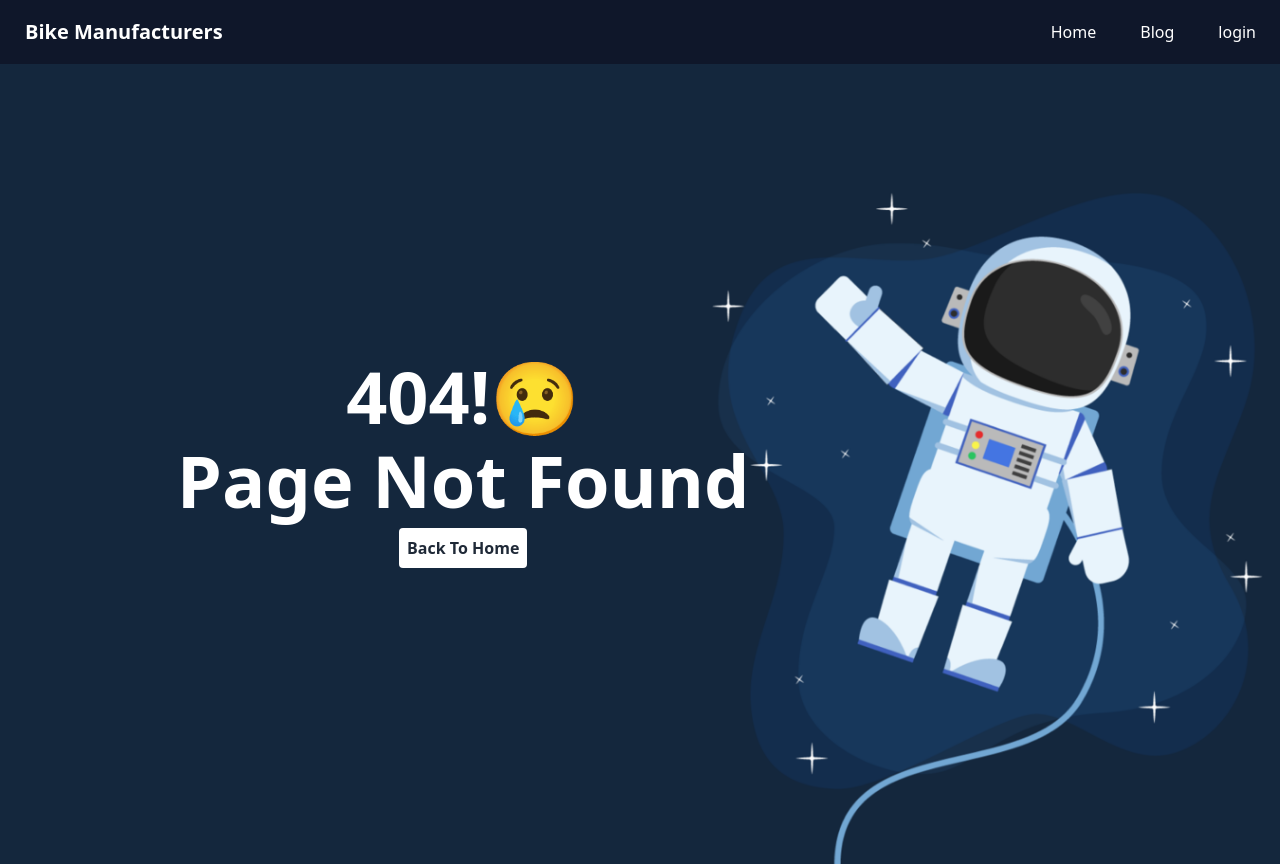
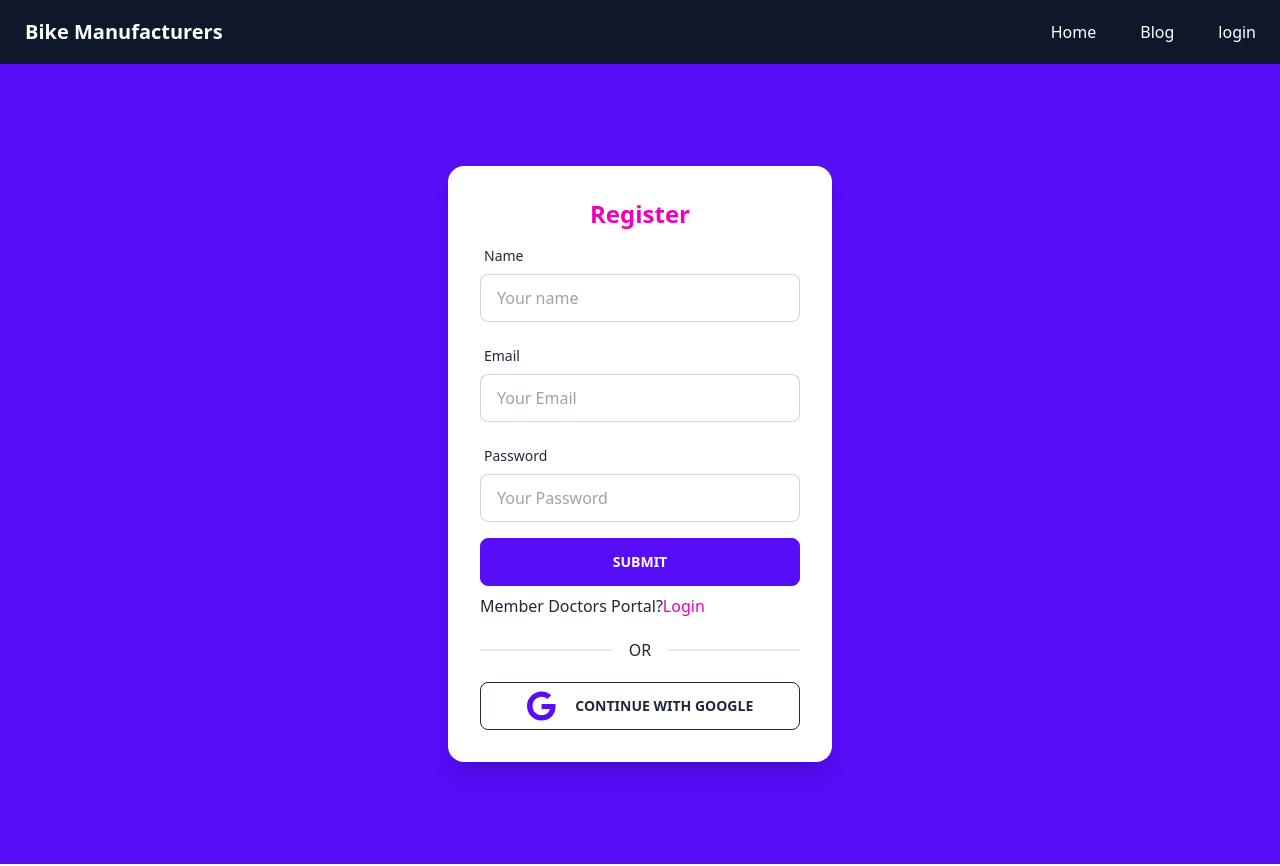
Before and after one commit to SaymanRabbi/Bike-manufacturer-client, a React (Create React App) app: page /register in a window 1280 px wide. Before the commit this address had no page. Shown: the top 866 px of the page. Built offline with nearby package versions, Linux system fonts and the light colour scheme; no server answers.

Commit message:
add register form

```diff
--- a/src/App.js
+++ b/src/App.js
@@ -10,6 +10,7 @@ import Login from './Pages/Login/Login';
 import Footer from './Pages/Shared/Footer/Footer';
 import NotFound from './Pages/NotFound/NotFound';
 import Product from './Pages/Home/Product';
+import Register from './Pages/Login/Register';
 
 function App() {
   return (
@@ -20,6 +21,7 @@ function App() {
           <Route path='/' element={<Home></Home>}></Route>
           <Route path='/blog' element={<Blog></Blog>}></Route>
           <Route path='/login' element={<Login></Login>}></Route>
+          <Route path='/register' element={<Register></Register>}></Route>
           <Route path='*' element={<NotFound></NotFound>}></Route>
           <Route path='/product/:id' element={<Product></Product>}></Route>
         </Routes>
--- a/src/Pages/Home/Product.js
+++ b/src/Pages/Home/Product.js
@@ -94,10 +94,10 @@ const Product = () => {
           <textarea type="text" placeholder='Your Address' name='address' class="input input-bordered" required/>
         </div>
         <div class="form-control mb-3">
-          <input type="number" placeholder='Minimun Add 5 Product'  class="input input-bordered" onChange={(e)=>setInputQuentity(e.target.value)}  required/>
+          <input type="number" placeholder={`Minimun Add ${minquantity} Product`}  class="input input-bordered" onChange={(e)=>setInputQuentity(e.target.value)}  required/>
         </div>
         <div class="form-control mt-6">
-          <button class="btn btn-primary" disabled={quentityValue<minquantityvalue}>Confirm Order</button>
+          <button class="btn btn-primary" disabled={quentityValue<minquantityvalue||quentityValue>productquentity}>Confirm Order</button>
         </div>
         </form>
       </div>
--- a/src/Pages/Login/Login.js
+++ b/src/Pages/Login/Login.js
@@ -5,7 +5,7 @@ import { FontAwesomeIcon } from '@fortawesome/react-fontawesome'
 import { faGoogle } from '@fortawesome/free-brands-svg-icons'
 import auth from '../../firebase.init.js'
 import { useSignInWithGoogle } from 'react-firebase-hooks/auth';
-import { useNavigate } from 'react-router-dom';
+import { Link, useNavigate } from 'react-router-dom';
 import Loading from '../Shared/Loading/Loading';
 const Login = () => {
     const navigate = useNavigate()
@@ -78,6 +78,7 @@ const Login = () => {
 
                     </form>
                     <div class="divider">OR</div>
+                    <Link to='/register' className='text-center text-primary mb-3'>Dont Have Account? Register</Link>
                     <button onClick={()=>signInWithGoogle()} className="btn btn-outline flex gap-5"><FontAwesomeIcon className=' text-primary text-3xl' icon={faGoogle}></FontAwesomeIcon> CONTINUE WITH GOOGLE</button>
                 </div>
         </div>
--- /dev/null
+++ b/src/Pages/Login/Register.js
@@ -0,0 +1,156 @@
+import React, { useEffect } from 'react';
+
+import { FontAwesomeIcon } from '@fortawesome/react-fontawesome'
+import { faGoogle } from '@fortawesome/free-brands-svg-icons'
+import { useCreateUserWithEmailAndPassword,useSignInWithGoogle, useUpdateProfile} from 'react-firebase-hooks/auth';
+import auth from '../../firebase.init';
+import { useForm } from "react-hook-form";
+import { Link, useNavigate } from 'react-router-dom';
+import Loading from '../Shared/Loading/Loading';
+const Register = () => {
+    // let location = useLocation();
+    const navigate = useNavigate()
+    // let from = location.state?.from?.pathname || "/";
+    const { register, handleSubmit, watch, formState: { errors } } = useForm();
+    const [signInWithGoogle, gUser, gLoading] = useSignInWithGoogle(auth);
+    const [
+        createUserWithEmailAndPassword,
+        user,
+        loading,
+    ] = useCreateUserWithEmailAndPassword(auth);
+
+    const [updateProfile, updating] = useUpdateProfile(auth);
+    useEffect(() => {
+        if (user || gUser) {
+            navigate('/')
+        }
+    },[gUser,user,navigate])
+    if (gLoading||loading||updating) {
+        return <Loading></Loading>
+    }
+    const onSubmit =async data => {
+       await createUserWithEmailAndPassword(data.email, data.password)
+        await updateProfile({ displayName: data.name });
+
+    };
+    return (
+      <div className="flex justify-center items-center" style={{backgroundColor:'#570DF8',minHeight:'100vh'}}>
+        <div className="card w-96 bg-base-100 shadow-xl my-16">
+          <div className="card-body">
+            <h2 className="text-center text-secondary font-bold text-2xl">
+              Register
+            </h2>
+            <form onSubmit={handleSubmit(onSubmit)}>
+              <div className="form-control w-full max-w-xs">
+                <label className="label">
+                  <span className="label-text">Name</span>
+                </label>
+                <input
+                  type="text"
+                  placeholder="Your name"
+                  className="input input-bordered w-full max-w-xs"
+                  {...register("name", {
+                    required: {
+                      value: true,
+                      message: "Provide Your Name",
+                    },
+                  })}
+                />
+                <label className="label">
+                  {errors.name?.type === "required" && (
+                    <span className="label-text-alt text-red-600">
+                      {errors.name.message}
+                    </span>
+                  )}
+                </label>
+              </div>
+              <div className="form-control w-full max-w-xs">
+                <label className="label">
+                  <span className="label-text">Email</span>
+                </label>
+                <input
+                  type="Email"
+                  placeholder="Your Email"
+                  className="input input-bordered w-full max-w-xs"
+                  {...register("email", {
+                    pattern: {
+                      value: /^\S+@\S+\.\S+$/,
+                      message: "Invalid Email",
+                    },
+                    required: {
+                      value: true,
+                      message: "Provied Email",
+                    },
+                  })}
+                />
+                <label className="label">
+                  {errors.email?.type === "required" && (
+                    <span className="label-text-alt text-red-600">
+                      {errors.email.message}
+                    </span>
+                  )}
+                  {errors.email?.type === "pattern" && (
+                    <span className="label-text-alt text-red-600">
+                      {errors.email.message}
+                    </span>
+                  )}
+                </label>
+              </div>
+              <div className="form-control w-full max-w-xs">
+                <label className="label">
+                  <span className="label-text">Password</span>
+                </label>
+                <input
+                  type="password"
+                  placeholder="Your Password"
+                  className="input input-bordered w-full max-w-xs"
+                  {...register("password", {
+                    minLength: {
+                      value: 6,
+                      message: "Password Should Be 6 Charecter",
+                    },
+                    required: {
+                      value: true,
+                      message: "Provied Password",
+                    },
+                  })}
+                />
+                <label className="label">
+                  {errors.password?.type === "required" && (
+                    <span className="label-text-alt text-red-600">
+                      {errors.password.message}
+                    </span>
+                  )}
+                  {errors.password?.type === "minLength" && (
+                    <span className="label-text-alt text-red-600">
+                      {errors.password.message}
+                    </span>
+                  )}
+                </label>
+              </div>
+              <input type="submit" className="btn btn-primary w-full max-w-xs" />
+              <p className="mt-2">
+                Member Doctors Portal?
+                <Link to="/login" className=" text-secondary">
+                  Login
+                </Link>
+              </p>
+            </form>
+            <div className="divider">OR</div>
+            <button
+              onClick={() => signInWithGoogle()}
+              className="btn btn-outline flex gap-5"
+            >
+              <FontAwesomeIcon
+                className="text-primary text-3xl"
+                icon={faGoogle}
+              ></FontAwesomeIcon>
+              CONTINUE WITH GOOGLE
+            </button>
+          </div>
+        </div>
+      </div>
+    );
+};
+
+export default Register;
--- a/src/Pages/Shared/Navbar/Navbar.js
+++ b/src/Pages/Shared/Navbar/Navbar.js
@@ -1,7 +1,14 @@
+import { signOut } from 'firebase/auth';
 import React from 'react';
+import { useAuthState } from 'react-firebase-hooks/auth';
 import { Link, NavLink } from 'react-router-dom';
+import auth from '../../../firebase.init';
 
 const Navbar = () => {
+  const [user] = useAuthState(auth)
+  const logout = () => {
+    signOut(auth);
+  };
     return (
         <div className="navbar  bg-slate-900">
   <div className=" w-full">
@@ -12,7 +19,10 @@ const Navbar = () => {
       <ul tabIndex="0" className="menu menu-compact dropdown-content mt-3 p-2 shadow bg-base-100 rounded-box w-52 text-white">
         <li><NavLink to='/'>Home</NavLink></li>
         <li><NavLink to='/blog'>Blog</NavLink></li>
-        <li><NavLink to='/login'>login</NavLink></li>
+              <li><NavLink to='/login'>login</NavLink></li>
+              <li>{
+               user?<NavLink to='/login' onClick={logout}>Logout</NavLink>:<NavLink to='/login'>login</NavLink>
+            }</li>
             </ul>
 
     </div>
@@ -22,7 +32,9 @@ const Navbar = () => {
     <ul className="menu menu-horizontal p-0 gap-3 text-white">
     <li><NavLink to='/'>Home</NavLink></li>
             <li><NavLink to='/blog'>Blog</NavLink></li>
-            <li><NavLink to='/login'>login</NavLink></li>
+            <li>{
+               user?<NavLink to='/login' onClick={logout}>Logout</NavLink>:<NavLink to='/login'>login</NavLink>
+            }</li>
     </ul>
   </div>
 </div>
```
